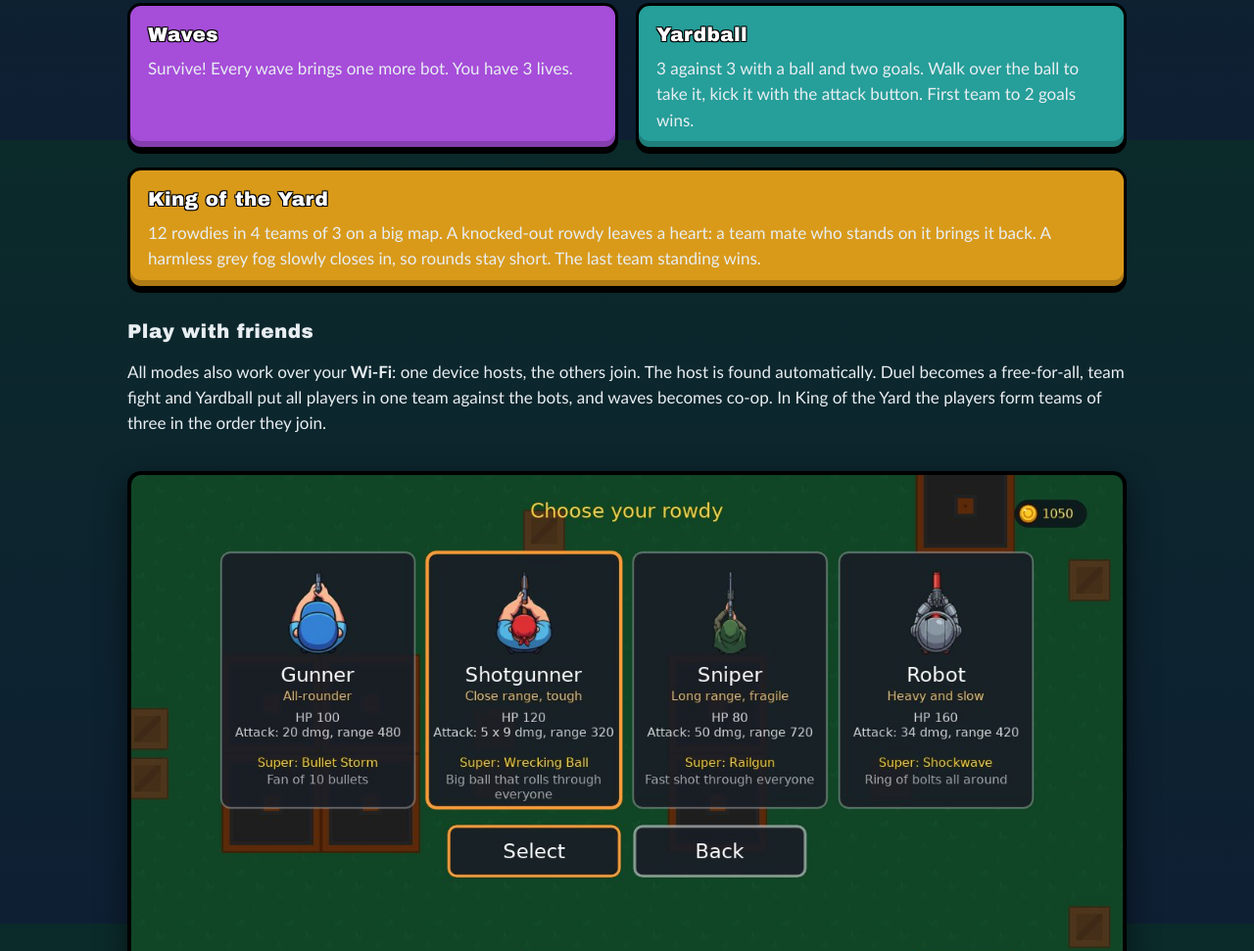
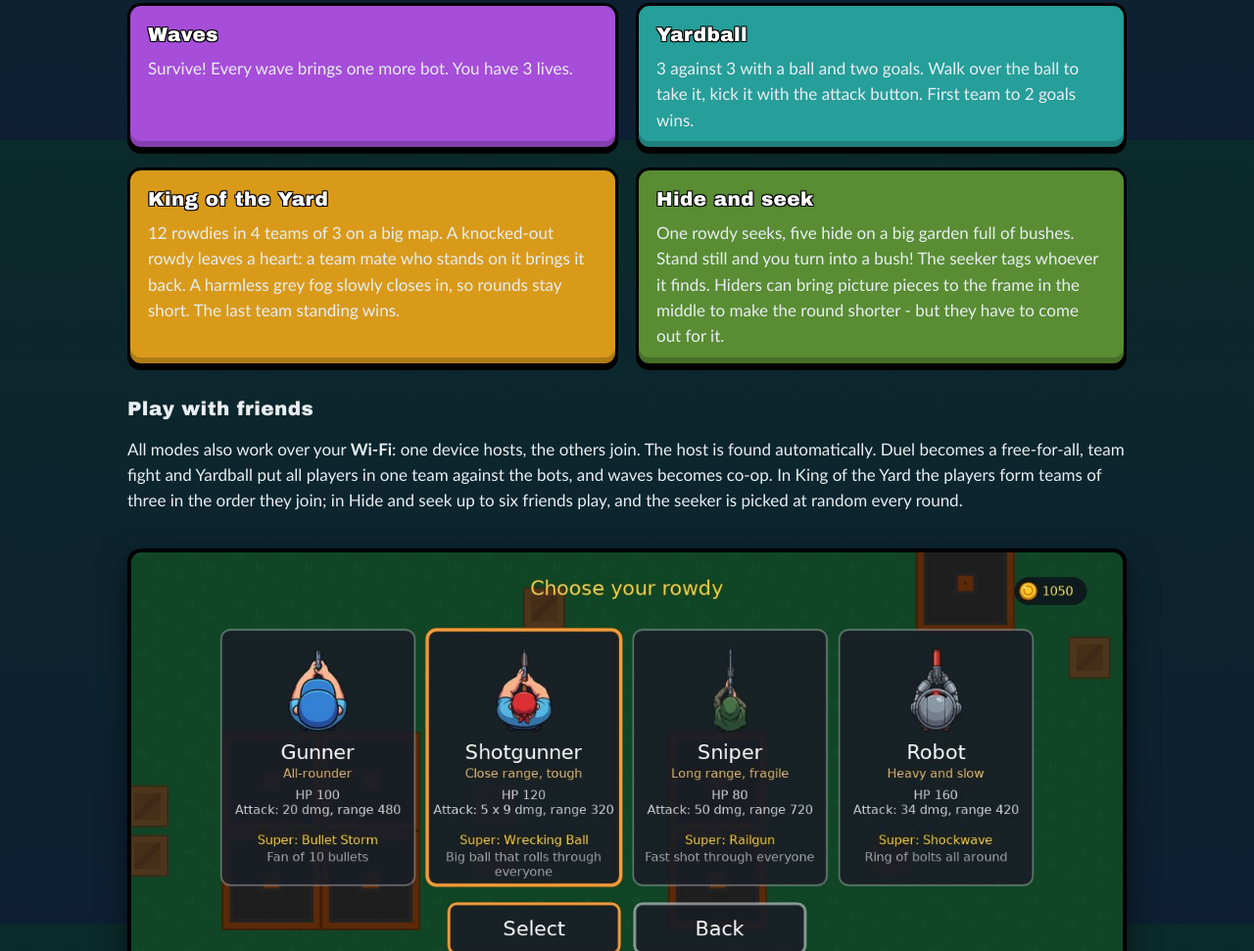
Before and after one commit to ZeroMips/yard-wars, a plain HTML site: page website/index.html in a window 1280 px wide. Shown: the part 6257-7228 px from the top of the page at 98% size. Drawn offline with Linux system fonts and the light colour scheme; no server answers.

Commit message:
Hide and seek: 1 seeker, 5 hiders, bush disguise and a picture puzzle
Gideon's idea (2026-10-25): a new mode on its own big "hideout" map. A random
rowdy seeks each round (screen covered for the 15 s hide phase), the others
hide; nobody attacks, the seeker's tag swing finds a hider with one hit.
Standing still for 2 s turns a hider into a bush; after 2 min of seeking the
hiders shimmer every 20 s. Four picture pieces on the map: bringing one to the
frame takes 20 s off the clock (all four: 100 s). Bots hide, run, fetch pieces
and seek (bot-only rounds: seeker wins 9/20, median 95 s). LAN: protocol 12.

Charter: a cartoon tag game - a found hider goes "poof" and watches the rest of
the round (camera on a team mate); nothing random is rewarded, nothing expires,
the round always ends (3 min seeking at most).

Co-Authored-By: Claude Opus 5.5 <noreply@anthropic.com>

```diff
--- a/website/index.html
+++ b/website/index.html
@@ -330,12 +330,19 @@
         mate who stands on it brings it back. A harmless grey fog slowly closes in, so rounds stay
         short. The last team standing wins.</p>
     </div>
+    <div class="mode hide">
+      <h3>Hide and seek</h3>
+      <p>One rowdy seeks, five hide on a big garden full of bushes. Stand still and you turn
+        into a bush! The seeker tags whoever it finds. Hiders can bring picture pieces to the
+        frame in the middle to make the round shorter - but they have to come out for it.</p>
+    </div>
   </div>
   <h3 class="sub">Play with friends</h3>
   <p>All modes also work over your <b>Wi-Fi</b>: one device hosts, the others join. The host
     is found automatically. Duel becomes a free-for-all, team fight and Yardball put all
     players in one team against the bots, and waves becomes co-op. In King of the Yard the
-    players form teams of three in the order they join.</p>
+    players form teams of three in the order they join; in Hide and seek up to six friends
+    play, and the seeker is picked at random every round.</p>
   <img class="wide" src="images/picker.jpg" width="1280" height="720" loading="lazy"
        alt="The rowdy choice: four cards with picture, role, health, attack and super">
 </section>
--- a/website/style.css
+++ b/website/style.css
@@ -176,7 +176,8 @@ section.wrap { padding-top: 72px; } /* section.wrap: .wrap alone resets padding
 .team  { background: var(--blue); }
 .waves { background: var(--purple); }
 .yardball { background: #269e99; }
-.king { background: #d99a1a; grid-column: 1 / -1; }
+.king { background: #d99a1a; }
+.hide { background: #598c33; }
 .wide { margin-top: 18px; }
 
 footer {
```
Also changed, not shown: 14 other files.
